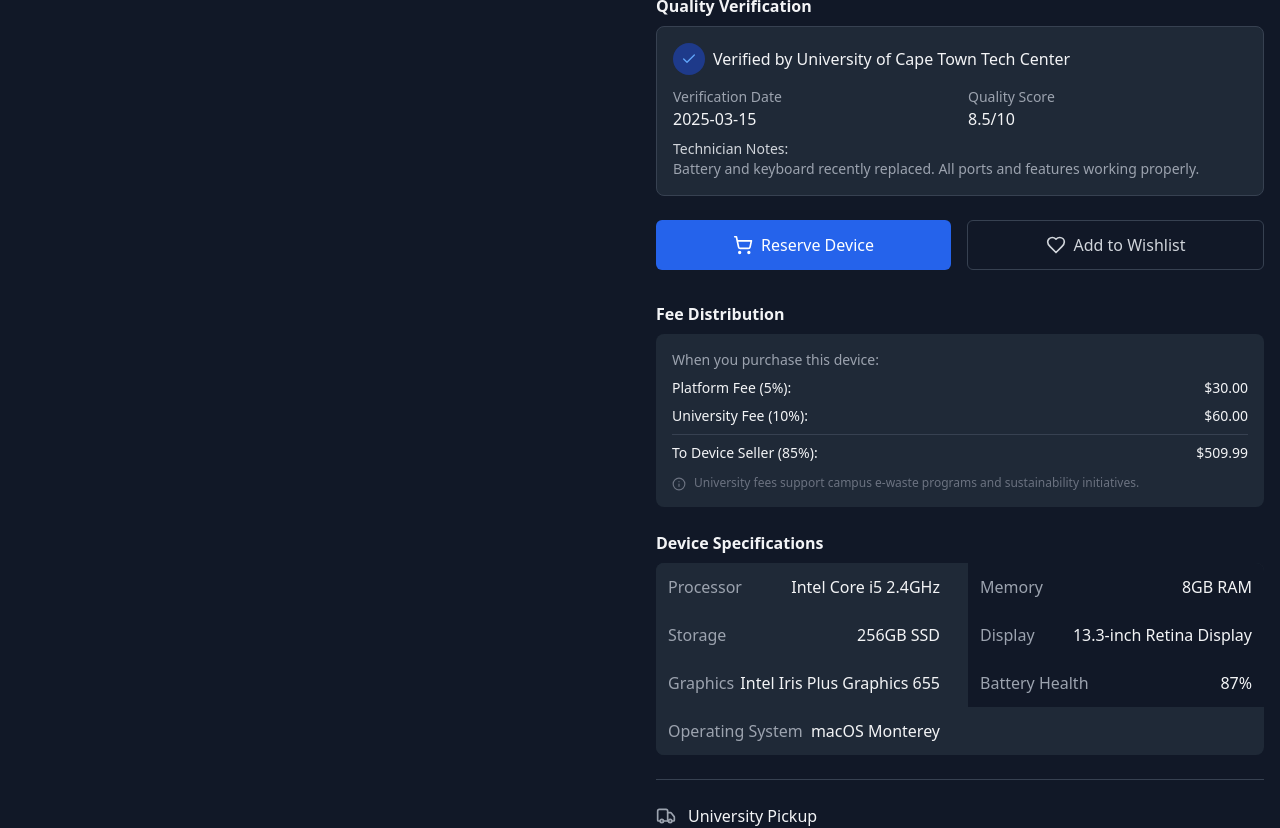
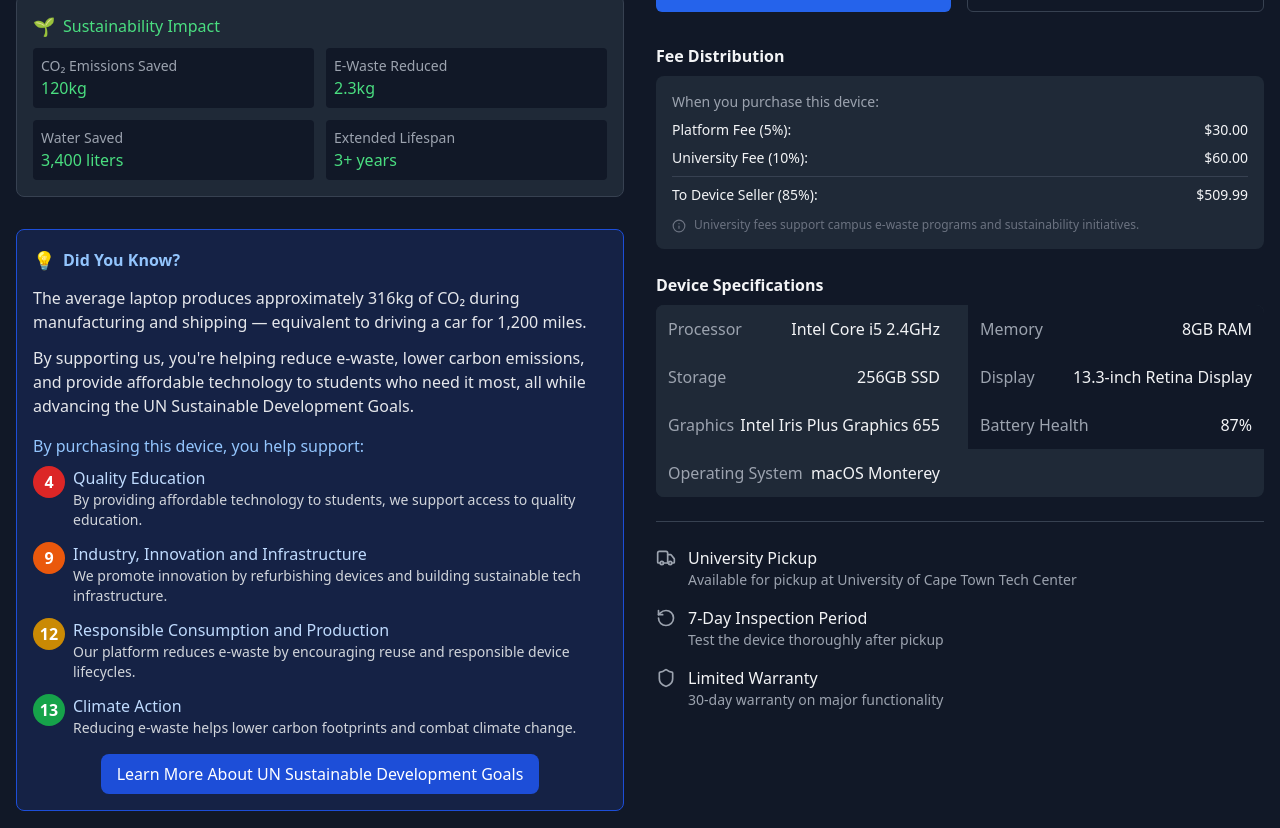
Before and after one commit to sachen-pather/my-ecommerce--prototype, a React (Vite) app: page /products/1 in a window 1280 px wide. Shown: the part 840-1668 px from the top of the page. Built offline with nearby package versions, Linux system fonts and the light colour scheme.

Commit message:
updated product details

```diff
--- a/src/pages/ProductDetailPage.jsx
+++ b/src/pages/ProductDetailPage.jsx
@@ -187,7 +187,7 @@ const ProductDetailPage = () => {
                 className="w-full h-auto rounded-lg border border-gray-700"
               />
             </div>
-            <div className="grid grid-cols-4 gap-2">
+            <div className="grid grid-cols-4 gap-2 mb-8">
               {product.images.map((image, index) => (
                 <button
                   key={index}
@@ -203,6 +203,143 @@ const ProductDetailPage = () => {
                   />
                 </button>
               ))}
+            </div>
+
+            {/* Environmental Impact */}
+            <div className="mb-6 mt-8">
+              <h3 className="font-semibold mb-2">Environmental Impact</h3>
+              <div className="bg-gray-800 rounded-lg p-4 border border-gray-700">
+                <div className="flex items-center mb-2">
+                  <span className="text-lg mr-2">🌱</span>
+                  <span className="font-medium text-green-400">
+                    Sustainability Impact
+                  </span>
+                </div>
+                <div className="grid grid-cols-2 gap-3">
+                  <div className="bg-gray-900 p-2 rounded">
+                    <p className="text-sm text-gray-400">CO₂ Emissions Saved</p>
+                    <p className="font-medium text-green-400">
+                      {product.environmentalImpact.carbonSaved}
+                    </p>
+                  </div>
+                  <div className="bg-gray-900 p-2 rounded">
+                    <p className="text-sm text-gray-400">E-Waste Reduced</p>
+                    <p className="font-medium text-green-400">
+                      {product.environmentalImpact.wasteReduced}
+                    </p>
+                  </div>
+                  <div className="bg-gray-900 p-2 rounded">
+                    <p className="text-sm text-gray-400">Water Saved</p>
+                    <p className="font-medium text-green-400">
+                      {product.environmentalImpact.waterSaved}
+                    </p>
+                  </div>
+                  <div className="bg-gray-900 p-2 rounded">
+                    <p className="text-sm text-gray-400">Extended Lifespan</p>
+                    <p className="font-medium text-green-400">
+                      {product.environmentalImpact.extendedLifespan}
+                    </p>
+                  </div>
+                </div>
+              </div>
+            </div>
+
+            {/* Did You Know Box */}
+            <div className="mt-8 bg-blue-900/30 rounded-lg p-4 border border-blue-700">
+              <div className="flex items-center mb-3">
+                <span className="text-lg mr-2">💡</span>
+                <h3 className="font-semibold text-blue-300">Did You Know?</h3>
+              </div>
+              <p className="text-gray-200 mb-3">
+                The average laptop produces approximately 316kg of CO₂ during
+                manufacturing and shipping — equivalent to driving a car for
+                1,200 miles.
+              </p>
+              <p className="text-gray-200 mb-4">
+                By supporting us, you're helping reduce e-waste, lower carbon
+                emissions, and provide affordable technology to students who
+                need it most, all while advancing the UN Sustainable Development
+                Goals.
+              </p>
+
+              {/* SDG Goals */}
+              <div className="mb-4">
+                <h4 className="font-medium text-blue-300 mb-2">
+                  By purchasing this device, you help support:
+                </h4>
+
+                <div className="space-y-3">
+                  <div className="flex">
+                    <div className="mr-2 flex-shrink-0 w-8 h-8 bg-red-600 rounded-full flex items-center justify-center font-bold text-white">
+                      4
+                    </div>
+                    <div>
+                      <p className="font-medium text-blue-200">
+                        Quality Education
+                      </p>
+                      <p className="text-sm text-gray-300">
+                        By providing affordable technology to students, we
+                        support access to quality education.
+                      </p>
+                    </div>
+                  </div>
+
+                  <div className="flex">
+                    <div className="mr-2 flex-shrink-0 w-8 h-8 bg-orange-600 rounded-full flex items-center justify-center font-bold text-white">
+                      9
+                    </div>
+                    <div>
+                      <p className="font-medium text-blue-200">
+                        Industry, Innovation and Infrastructure
+                      </p>
+                      <p className="text-sm text-gray-300">
+                        We promote innovation by refurbishing devices and
+                        building sustainable tech infrastructure.
+                      </p>
+                    </div>
+                  </div>
+
+                  <div className="flex">
+                    <div className="mr-2 flex-shrink-0 w-8 h-8 bg-yellow-600 rounded-full flex items-center justify-center font-bold text-white">
+                      12
+                    </div>
+                    <div>
+                      <p className="font-medium text-blue-200">
+                        Responsible Consumption and Production
+                      </p>
+                      <p className="text-sm text-gray-300">
+                        Our platform reduces e-waste by encouraging reuse and
+                        responsible device lifecycles.
+                      </p>
+                    </div>
+                  </div>
+
+                  <div className="flex">
+                    <div className="mr-2 flex-shrink-0 w-8 h-8 bg-green-600 rounded-full flex items-center justify-center font-bold text-white">
+                      13
+                    </div>
+                    <div>
+                      <p className="font-medium text-blue-200">
+                        Climate Action
+                      </p>
+                      <p className="text-sm text-gray-300">
+                        Reducing e-waste helps lower carbon footprints and
+                        combat climate change.
+                      </p>
+                    </div>
+                  </div>
+                </div>
+              </div>
+
+              {/* Learn More Button */}
+              <div className="text-center">
+                <a
+                  href="/learn-more"
+                  className="inline-block px-4 py-2 bg-blue-700 hover:bg-blue-600 text-white font-medium rounded-lg transition-colors"
+                >
+                  Learn More About UN Sustainable Development Goals
+                </a>
+              </div>
             </div>
           </div>
 
@@ -297,45 +434,6 @@ const ProductDetailPage = () => {
             {/* Description */}
             <div className="mb-6">
               <p className="text-gray-400">{product.description}</p>
-            </div>
-
-            {/* Environmental Impact */}
-            <div className="mb-6">
-              <h3 className="font-semibold mb-2">Environmental Impact</h3>
-              <div className="bg-gray-800 rounded-lg p-4 border border-gray-700">
-                <div className="flex items-center mb-2">
-                  <span className="text-lg mr-2">🌱</span>
-                  <span className="font-medium text-green-400">
-                    Sustainability Impact
-                  </span>
-                </div>
-                <div className="grid grid-cols-2 gap-3">
-                  <div className="bg-gray-900 p-2 rounded">
-                    <p className="text-sm text-gray-400">CO₂ Emissions Saved</p>
-                    <p className="font-medium text-green-400">
-                      {product.environmentalImpact.carbonSaved}
-                    </p>
-                  </div>
-                  <div className="bg-gray-900 p-2 rounded">
-                    <p className="text-sm text-gray-400">E-Waste Reduced</p>
-                    <p className="font-medium text-green-400">
-                      {product.environmentalImpact.wasteReduced}
-                    </p>
-                  </div>
-                  <div className="bg-gray-900 p-2 rounded">
-                    <p className="text-sm text-gray-400">Water Saved</p>
-                    <p className="font-medium text-green-400">
-                      {product.environmentalImpact.waterSaved}
-                    </p>
-                  </div>
-                  <div className="bg-gray-900 p-2 rounded">
-                    <p className="text-sm text-gray-400">Extended Lifespan</p>
-                    <p className="font-medium text-green-400">
-                      {product.environmentalImpact.extendedLifespan}
-                    </p>
-                  </div>
-                </div>
-              </div>
             </div>
 
             {/* Quality Verification */}
```
